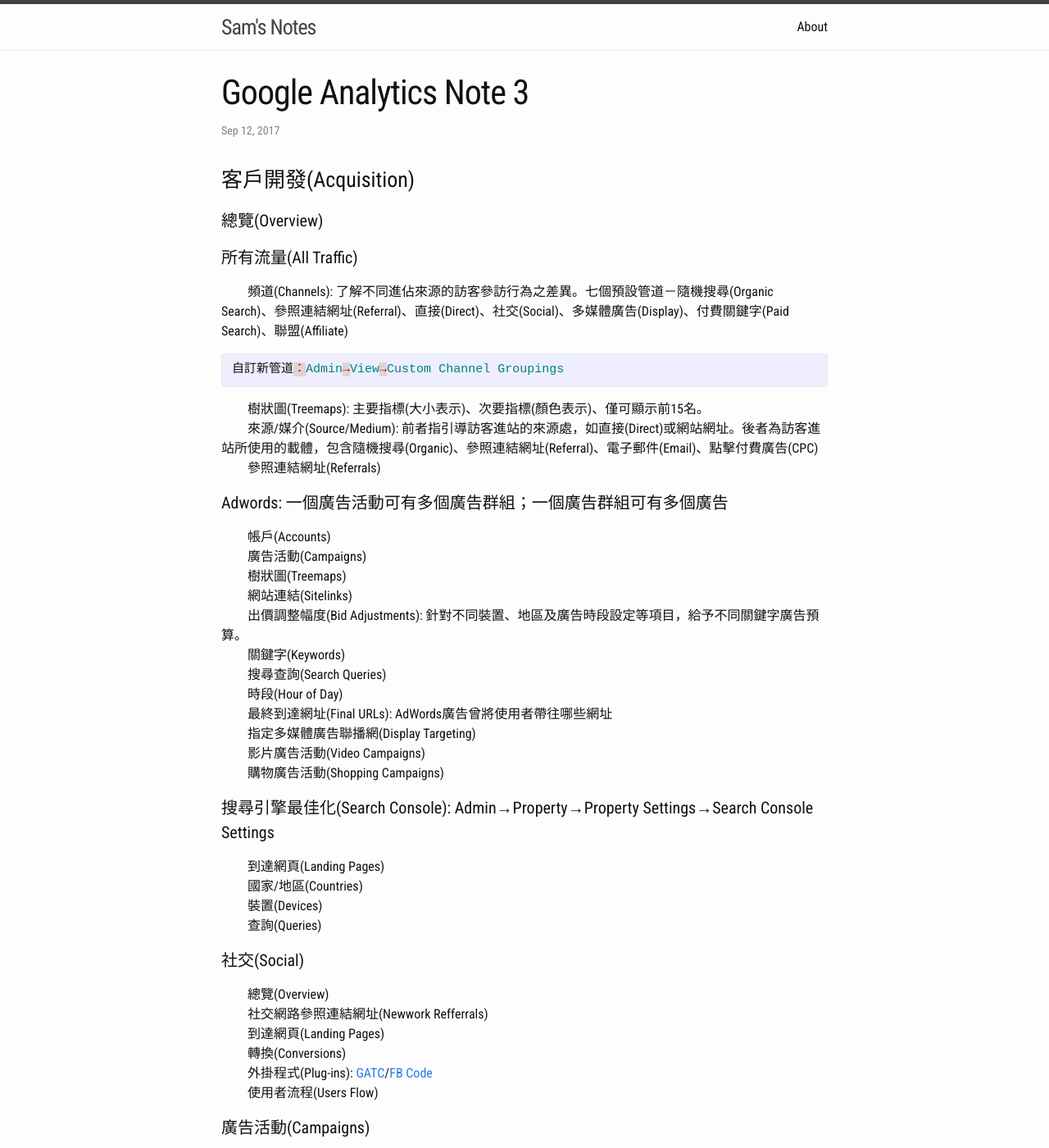
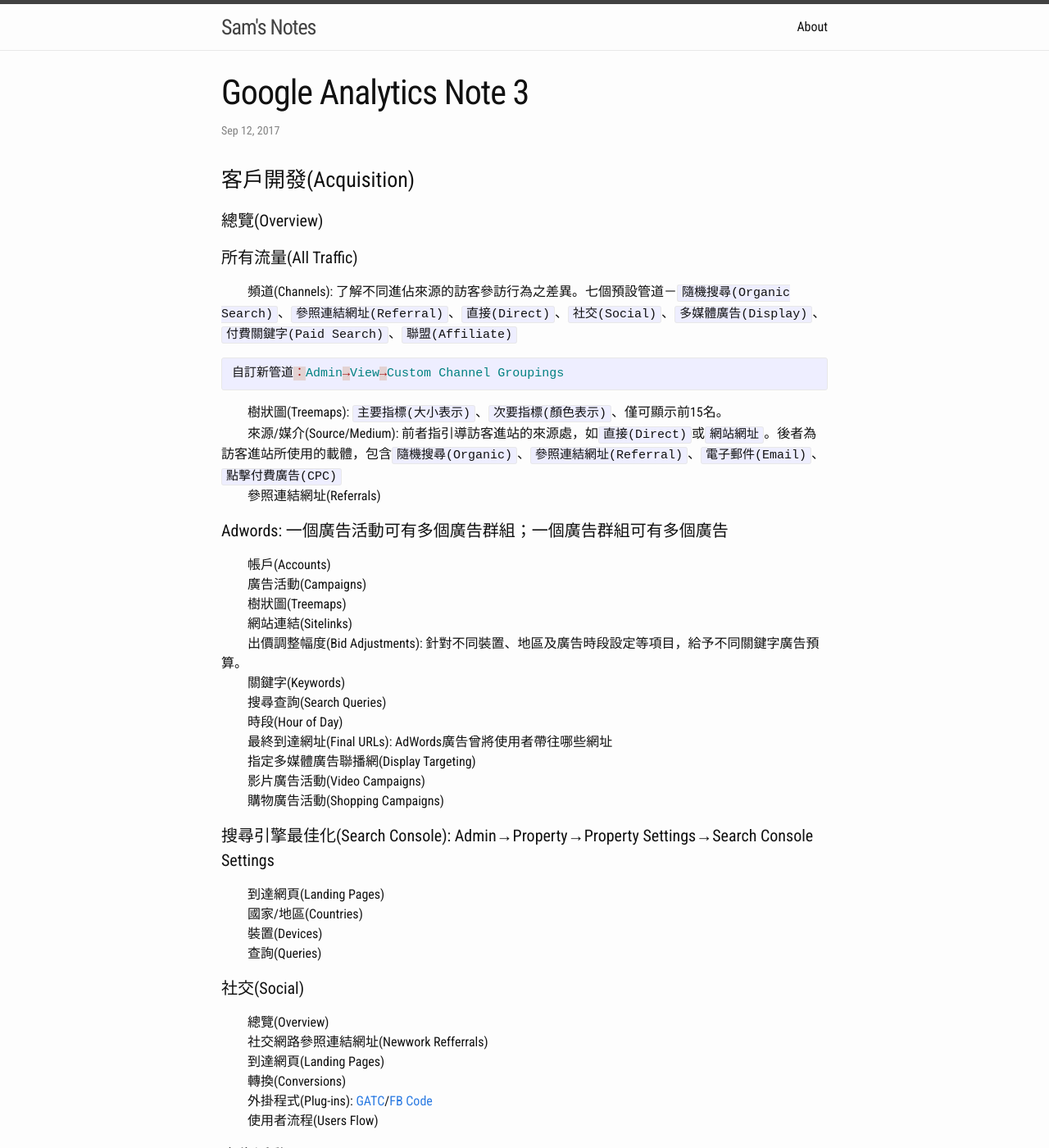
Before and after one commit to hsinfuyeh/hsinfuyeh.github.io, a Jekyll site: the page built from _posts/2017-09-12-google-analytics-03.markdown, in a window 1280 px wide and 1400 px high. Shown: the whole window at 82% size. Built offline with Jekyll 4.4.1, drawn with Linux system fonts in a browser that asks for light colours; some of the changed text lies outside the part shown.

```diff
--- a/_posts/2017-09-11-google-analytics-02.markdown
+++ b/_posts/2017-09-11-google-analytics-02.markdown
@@ -42,12 +42,12 @@ categories: Google Analytics
 ＊置於ga('create', 'UA-xxxxxx-xx', 'example.com');及ga('send', 'pageview');之間。{% endhighlight %}<br>
 　　使用者定義(User-Defined)<br>
 <h4>基準化(Benchmarketing)</h4>
-　　頻道(Channels): 七種預設管道分組－隨機搜尋(Organic Search)、參照連結網址(Referral)、直接(Direct)、社交(Social)、多媒體廣告(Display)、付費關鍵字(Paid Search)、電子郵件(Email)<br>
+　　頻道(Channels): 七種預設管道分組－`隨機搜尋(Organic Search)`、`參照連結網址(Referral)`、`直接(Direct)`、`社交(Social)`、`多媒體廣告(Display)`、`付費關鍵字(Paid Search)`、`電子郵件(Email)`<br>
 　　地區(Location)<br>
 　　裝置(Devices)<br>
 <h4>使用者流程(Users Flow)</h4>
 
 
----------------------------------------------------------------------------------------------------------------------------------------------------------------------------<br>
+- - -
 
 ＊DoubleClick: 隸屬於Google旗下的廣告推播服務，簡化規劃、投放、指定目標、放送、最佳化和產生報表等流程。<br>
--- a/_posts/2017-09-12-google-analytics-03.markdown
+++ b/_posts/2017-09-12-google-analytics-03.markdown
@@ -8,10 +8,10 @@ categories: Google Analytics
 {% highlight ruby %}{% endhighlight %}
 <h4>總覽(Overview)</h4>
 <h4>所有流量(All Traffic)</h4>
-　　頻道(Channels): 了解不同進佔來源的訪客參訪行為之差異。七個預設管道－隨機搜尋(Organic Search)、參照連結網址(Referral)、直接(Direct)、社交(Social)、多媒體廣告(Display)、付費關鍵字(Paid Search)、聯盟(Affiliate)<br>
+　　頻道(Channels): 了解不同進佔來源的訪客參訪行為之差異。七個預設管道－`隨機搜尋(Organic Search)`、`參照連結網址(Referral)`、`直接(Direct)`、`社交(Social)`、`多媒體廣告(Display)`、`付費關鍵字(Paid Search)`、`聯盟(Affiliate)`<br>
 {% highlight ruby %}自訂新管道：Admin→View→Custom Channel Groupings{% endhighlight %}
-　　樹狀圖(Treemaps): 主要指標(大小表示)、次要指標(顏色表示)、僅可顯示前15名。<br>
-　　來源/媒介(Source/Medium): 前者指引導訪客進站的來源處，如直接(Direct)或網站網址。後者為訪客進站所使用的載體，包含隨機搜尋(Organic)、參照連結網址(Referral)、電子郵件(Email)、點擊付費廣告(CPC)<br>
+　　樹狀圖(Treemaps): `主要指標(大小表示)`、`次要指標(顏色表示)`、僅可顯示前15名。<br>
+　　來源/媒介(Source/Medium): 前者指引導訪客進站的來源處，如`直接(Direct)`或`網站網址`。後者為訪客進站所使用的載體，包含`隨機搜尋(Organic)`、`參照連結網址(Referral)`、`電子郵件(Email)`、`點擊付費廣告(CPC)`<br>
 　　參照連結網址(Referrals)<br>
 <h4>Adwords: 一個廣告活動可有多個廣告群組；一個廣告群組可有多個廣告</h4>
 　　帳戶(Accounts)<br>
@@ -48,7 +48,7 @@ categories: Google Analytics
 　　隨機關鍵字(Organic Keywords)<br>
 　　費用分析(Cost Analysis)<br>
 
----------------------------------------------------------------------------------------------------------------------------------------------------------------------------<br>
+- - -
 
 [URL-Builder]:https://ga-dev-tools.appspot.com/campaign-url-builder
 [GA-Facebook-like-button]:https://developers.google.com/analytics/devguides/collection/analyticsjs/social-interactions
--- a/_posts/2017-09-13-google-analytics-04.markdown
+++ b/_posts/2017-09-13-google-analytics-04.markdown
@@ -32,7 +32,7 @@ categories: Google Analytics
 　　熱門事件(Top Events)<br>
 　　網頁(Pages): 事件觸發需加入程式碼<br>
 {% highlight ruby %}<a href="example.com" onclick="ga('send', 'event', 'catagory', 'action', 'label', 'value')">title</a>{% endhighlight %}
-send及event為告知GA目前將傳送事件、category: 事件類別、action: 事件動作、label: 活動標籤、value: 事件值(事件觸發所衍生的值)<br>
+`send及event為告知GA目前將傳送事件`、`category: 事件類別`、`action: 事件動作`、`label: 活動標籤`、`value: 事件值(事件觸發所衍生的值)`<br>
 ＊或是可以將event改為pageview用虛擬網頁的方式，將點擊視為一個網頁瀏覽。<br>
 　　事件流程(Events Flow)<br>
 <h4>發佈商(Publisher): 刊登廣告需求者；出版商則為提供網站供廣告刊登</h4>
@@ -43,7 +43,7 @@ send及event為告知GA目前將傳送事件、category: 事件類別、action:
 
 
 
----------------------------------------------------------------------------------------------------------------------------------------------------------------------------<br>
+- - -
 
 [Exit-Bouncing]:https://support.google.com/analytics/answer/2525491?hl=zh-Hant
 [User-Timing]:https://developers.google.com/analytics/devguides/collection/analyticsjs/user-timings?hl=zh-tw
--- a/_posts/2017-09-14-google-analytics-05.markdown
+++ b/_posts/2017-09-14-google-analytics-05.markdown
@@ -33,7 +33,7 @@ categories: Google Analytics
 　　最佳轉換路徑(Top Conversion Paths):<br>
 　　　　1.多媒體廣告(Display): 透過千次曝光出價(CPM, Cost-per-thousand-impressions)<br>
 　　　　2.付費搜尋(Paid Search): 藉由單次點擊出價(CPC, Cost-per-click)或每次點擊出價(Pay-per-click, PPC)<br>
-　　　　3.其他廣告(Other Advertising): 媒介標記為「cpc」、「ppc」、「cpm」、「cpv」、「cpa」、「cpp」或「affiliate」(不含付費搜尋) 的工作階段<br>
+　　　　3.其他廣告(Other Advertising): 媒介標記為`「cpc」、「ppc」、「cpm」、「cpv」、「cpa」、「cpp」或「affiliate」`(不含付費搜尋) 的工作階段<br>
 　　　　4.隨機搜尋(Organic Search)<br>
 　　　　5.社交網路(Social Network)<br>
 　　　　6.參照連結網址(Referral): 由非社交網路網站所帶來的流量<br>
@@ -49,8 +49,8 @@ categories: Google Analytics
 　　　　4.最初互動(First Interaction): 訪客與網站最初互動(AdWords)<br>
 　　　　5.線性(Linear): 將功勞均分給完成轉換前曾互動過的每一環節<br>
 　　　　6.時間衰減(Time Decay)以距離轉換日期長短作為判斷依據，距離越近功勞越大<br>
-　　　　7.根據排名(Position Based): 焦點置於最初與最終互動(80%=Paid Search and Direct, 20%= Social and Email)<br>
+　　　　7.根據排名(Position Based): 焦點置於最初與最終互動`(80%=Paid Search and Direct, 20%= Social and Email)`<br>
 
----------------------------------------------------------------------------------------------------------------------------------------------------------------------------<br>
+- - -
 
 [E-commerce]:https://developers.google.com/analytics/devguides/collection/analyticsjs/ecommerce
--- a/_posts/2017-09-15-google-analytics-06.markdown
+++ b/_posts/2017-09-15-google-analytics-06.markdown
@@ -55,7 +55,7 @@ categories: Google Analytics
 　　　　捷徑(Shortcuts)<br>
 　　　　共用資源(Share Assets)<br>
 
----------------------------------------------------------------------------------------------------------------------------------------------------------------------------<br>
+- - -
 
 ＊篩選器(Filter) v.s 區隔(Segments): 篩選器是尚未開始收集資料前便已排除；區隔是資料收集後再加以處理。
 
```
Also changed, not shown: _posts/2017-09-10-google-analytics-01.markdown (+9 -9 lines), _posts/2017-09-25-google-adwords-01.markdown (added, +25 -0 lines).
